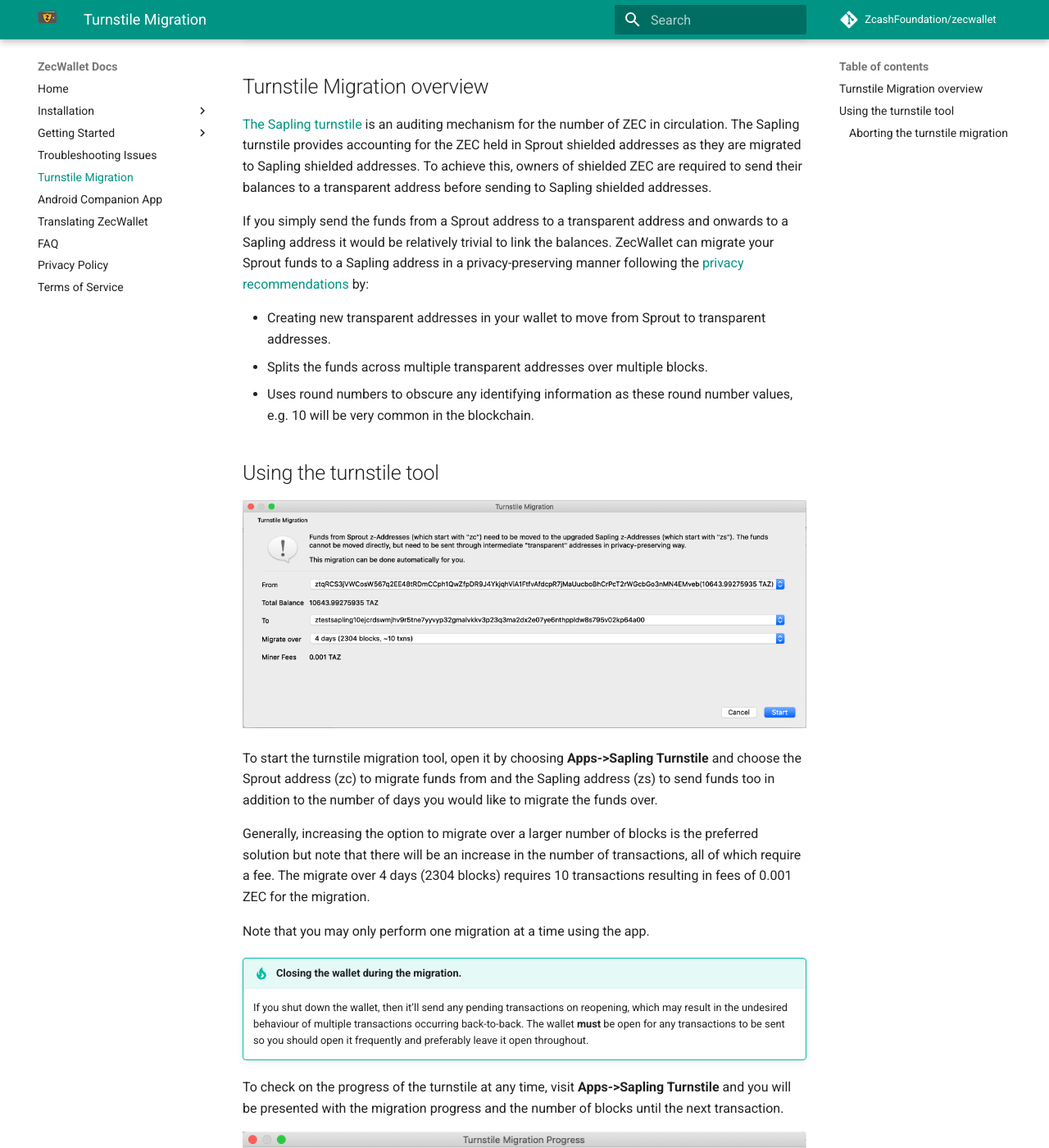
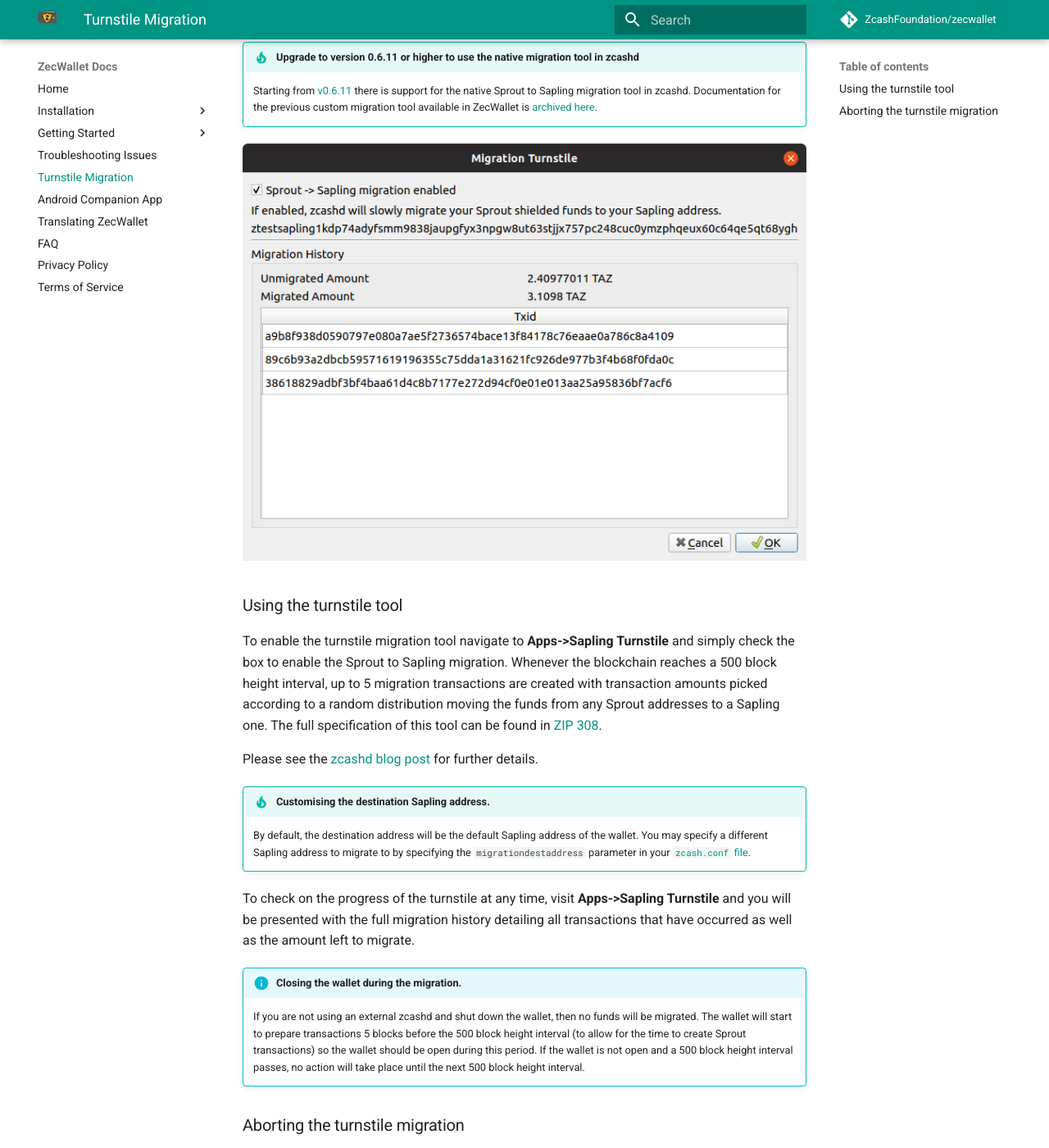
Before and after one commit to adityapk00/zqw-docs, an MkDocs documentation site: the page built from docs/turnstile-migration.md, in a window 1280 px wide and 1400 px high, scrolled down 303 px. Shown: the whole window at 82% size. Built offline with MkDocs 1.6.1 and Material for MkDocs 9.7.7, drawn with Linux system fonts in a browser that asks for light colours; comment, search, counter and statistics services are not loaded; some of the changed text lies outside the part shown.

Commit message:
Turnstile update (#35)

```diff
--- /dev/null
+++ b/docs/turnstile-migration-archived.md
@@ -0,0 +1,41 @@
+# Turnstile Migration
+
+---
+
+!!! info "This is not an official implementation of the turnstile."
+    `zcashd` has yet to implement support for the Sapling turnstile. There is an existing proposal in the form of a ZIP and you can follow the progress of development [here](https://github.com/zcash/zips/pull/197). ZecWallet is an individual implementation following the [suggested privacy recommendations](https://zcash.readthedocs.io/en/latest/rtd_pages/sapling_turnstile.html#privacy-recommendations) for implementation of the turnstile. If you are concerned, then wait until the official RPC tool is released into `zcashd` before migrating funds.
+
+
+## Turnstile Migration overview
+
+[The Sapling turnstile](https://zcash.readthedocs.io/en/latest/rtd_pages/sapling_turnstile.html) is an auditing mechanism for the number of ZEC in circulation. The Sapling turnstile provides accounting for the ZEC held in Sprout shielded addresses as they are migrated to Sapling shielded addresses. To achieve this, owners of shielded ZEC are required to send their balances to a transparent address before sending to Sapling shielded addresses.
+
+If you simply send the funds from a Sprout address to a transparent address and onwards to a Sapling address it would be relatively trivial to link the balances. ZecWallet can migrate your Sprout funds to a Sapling address in a privacy-preserving manner following the [privacy recommendations](https://zcash.readthedocs.io/en/latest/rtd_pages/sapling_turnstile.html#privacy-recommendations) by:
+
+* Creating new transparent addresses in your wallet to move from Sprout to transparent addresses.
+* Splits the funds across multiple transparent addresses over multiple blocks.
+* Uses round numbers to obscure any identifying information as these round number values, e.g. 10 will be very common in the blockchain.
+
+## Using the turnstile tool
+
+![Turnstile migration](images/turnstile-start.png)
+
+To start the turnstile migration tool, open it by choosing **Apps->Sapling Turnstile** and choose the Sprout address (zc) to migrate funds from and the Sapling address (zs) to send funds too in addition to the number of days you would like to migrate the funds over.
+
+Generally, increasing the option to migrate over a larger number of blocks is the preferred solution but note that there will be an increase in the number of transactions, all of which require a fee. The migrate over 4 days (2304 blocks) requires 10 transactions resulting in fees of 0.001 ZEC for the migration.
+
+Note that you may only perform one migration at a time using the app.
+
+!!! tip "Closing the wallet during the migration."
+    If you shut down the wallet, then it'll send any pending transactions on reopening, which may result in the undesired behaviour of multiple transactions occurring back-to-back. The wallet **must** be open for any transactions to be sent so you should open it frequently and preferably leave it open throughout.
+
+To check on the progress of the turnstile at any time, visit **Apps->Sapling Turnstile** and you will be presented with the migration progress and the number of blocks until the next transaction.
+
+![Turnstile progress](images/turnstile-progress.png)
+
+!!! danger "Backup your wallet.dat file after starting the migration."
+    ZecWallet creates **new** transparent addresses for the turnstile migration. You must create a backup after confirming the migration to ensure you have the private keys for these intermediate transparent addresses in case there is an issue. To do so, visit **File->Backup wallet.dat**.
+
+### Aborting the turnstile migration
+
+If at any time you wish to abort the migration, visit **Apps->Sapling Turnstile** and choose **Abort**, and no further transactions will take place. After aborting, all the funds remain in the addresses when the migration was aborted.
--- a/docs/turnstile-migration.md
+++ b/docs/turnstile-migration.md
@@ -2,40 +2,27 @@
 
 ---
 
-!!! info "This is not an official implementation of the turnstile."
-    `zcashd` has yet to implement support for the Sapling turnstile. There is an existing proposal in the form of a ZIP and you can follow the progress of development [here](https://github.com/zcash/zips/pull/197). ZecWallet is an individual implementation following the [suggested privacy recommendations](https://zcash.readthedocs.io/en/latest/rtd_pages/sapling_turnstile.html#privacy-recommendations) for implementation of the turnstile. If you are concerned, then wait until the official RPC tool is released into `zcashd` before migrating funds.
+[The Sapling turnstile](https://zcash.readthedocs.io/en/latest/rtd_pages/sapling_turnstile.html) is an auditing mechanism for the number of ZEC in circulation. The Sapling turnstile provides accounting for the ZEC held in Sprout shielded addresses as they are migrated to Sapling shielded addresses. To achieve this, owners of shielded ZEC are required to send their balances through the transparent value pool, thus revealing the balance, before sending to Sapling shielded addresses.
 
+!!! tip "Upgrade to version 0.6.11 or higher to use the native migration tool in zcashd"
+    Starting from [v0.6.11](https://github.com/ZcashFoundation/zecwallet/releases/tag/0.6.11) there is support for the native Sprout to Sapling migration tool in zcashd. Documentation for the previous custom migration tool available in ZecWallet is [archived here](/turnstile-migration-archived).
 
-## Turnstile Migration overview
+![Turnstile migration tool](images/migration-tool.png)
 
-[The Sapling turnstile](https://zcash.readthedocs.io/en/latest/rtd_pages/sapling_turnstile.html) is an auditing mechanism for the number of ZEC in circulation. The Sapling turnstile provides accounting for the ZEC held in Sprout shielded addresses as they are migrated to Sapling shielded addresses. To achieve this, owners of shielded ZEC are required to send their balances to a transparent address before sending to Sapling shielded addresses.
+### Using the turnstile tool
 
-If you simply send the funds from a Sprout address to a transparent address and onwards to a Sapling address it would be relatively trivial to link the balances. ZecWallet can migrate your Sprout funds to a Sapling address in a privacy-preserving manner following the [privacy recommendations](https://zcash.readthedocs.io/en/latest/rtd_pages/sapling_turnstile.html#privacy-recommendations) by:
+To enable the turnstile migration tool navigate to **Apps->Sapling Turnstile** and simply check the box to enable the Sprout to Sapling migration. Whenever the blockchain reaches a 500 block height interval, up to 5 migration transactions are created with transaction amounts picked according to a random distribution moving the funds from any Sprout addresses to a Sapling one. The full specification of this tool can be found in [ZIP 308](https://github.com/zcash/zips/blob/master/zip-0308.rst).
 
-* Creating new transparent addresses in your wallet to move from Sprout to transparent addresses.
-* Splits the funds across multiple transparent addresses over multiple blocks.
-* Uses round numbers to obscure any identifying information as these round number values, e.g. 10 will be very common in the blockchain.
+Please see the [zcashd blog post](https://electriccoin.co/blog/sprout-to-sapling-migration-tool/) for further details.
 
-## Using the turnstile tool
+!!! tip "Customising the destination Sapling address."
+    By default, the destination address will be the default Sapling address of the wallet. You may specify a different Sapling address to migrate to by specifying the `migrationdestaddress` parameter in your [`zcash.conf` file](/using-zecwallet/#customising-zcashconf).
 
-![Turnstile migration](images/turnstile-start.png)
+To check on the progress of the turnstile at any time, visit **Apps->Sapling Turnstile** and you will be presented with the full migration history detailing all transactions that have occurred as well as the amount left to migrate.
 
-To start the turnstile migration tool, open it by choosing **Apps->Sapling Turnstile** and choose the Sprout address (zc) to migrate funds from and the Sapling address (zs) to send funds too in addition to the number of days you would like to migrate the funds over.
-
-Generally, increasing the option to migrate over a larger number of blocks is the preferred solution but note that there will be an increase in the number of transactions, all of which require a fee. The migrate over 4 days (2304 blocks) requires 10 transactions resulting in fees of 0.001 ZEC for the migration.
-
-Note that you may only perform one migration at a time using the app.
-
-!!! tip "Closing the wallet during the migration."
-    If you shut down the wallet, then it'll send any pending transactions on reopening, which may result in the undesired behaviour of multiple transactions occurring back-to-back. The wallet **must** be open for any transactions to be sent so you should open it frequently and preferably leave it open throughout.
-
-To check on the progress of the turnstile at any time, visit **Apps->Sapling Turnstile** and you will be presented with the migration progress and the number of blocks until the next transaction.
-
-![Turnstile progress](images/turnstile-progress.png)
-
-!!! danger "Backup your wallet.dat file after starting the migration."
-    ZecWallet creates **new** transparent addresses for the turnstile migration. You must create a backup after confirming the migration to ensure you have the private keys for these intermediate transparent addresses in case there is an issue. To do so, visit **File->Backup wallet.dat**.
+!!! info "Closing the wallet during the migration."
+    If you are not using an external zcashd and shut down the wallet, then no funds will be migrated. The wallet will start to prepare transactions 5 blocks before the 500 block height interval (to allow for the time to create Sprout transactions) so the wallet should be open during this period. If the wallet is not open and a 500 block height interval passes, no action will take place until the next 500 block height interval.
 
 ### Aborting the turnstile migration
 
-If at any time you wish to abort the migration, visit **Apps->Sapling Turnstile** and choose **Abort**, and no further transactions will take place. After aborting, all the funds remain in the addresses when the migration was aborted.
+If at any time you wish to abort the migration, visit **Apps->Sapling Turnstile** and simply uncheck the **Sprout->Sapling migration** checkbox and no further transactions will be sent. If you enabled the migration externally from ZecWallet you may need to remove the line `migration=1` from your `zcash.conf` file.
```
Also changed, not shown: docs/images/migration-tool.png (added).
